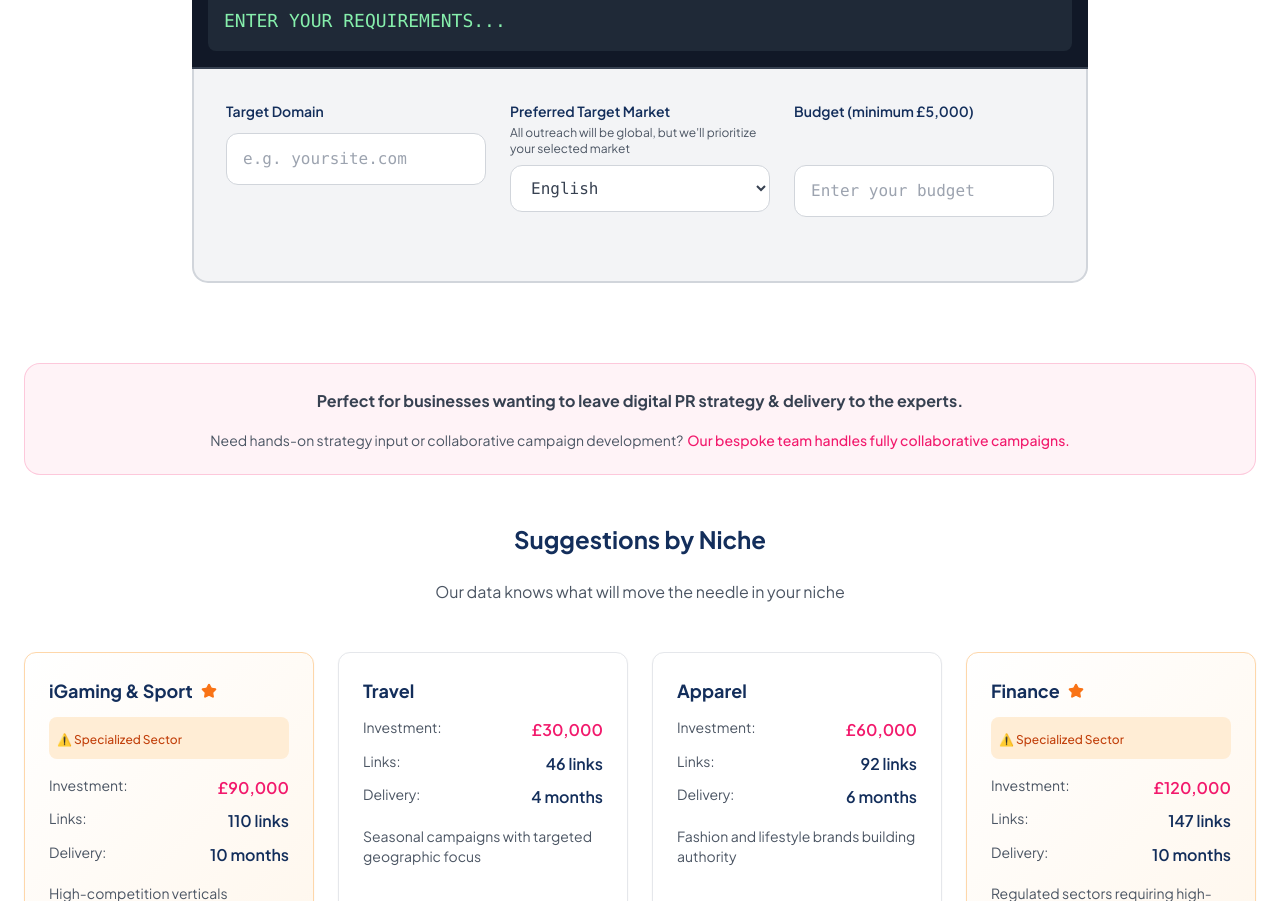
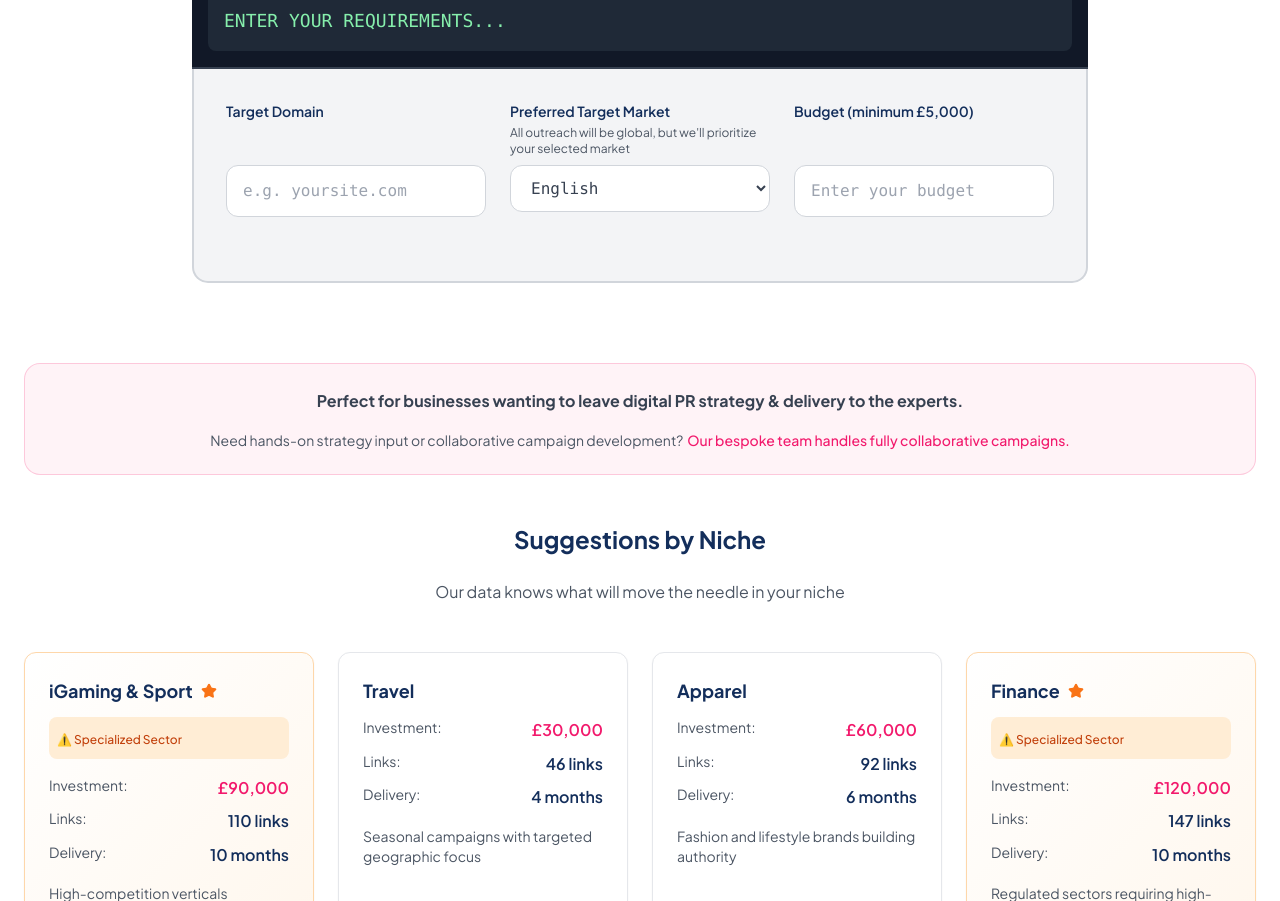
Before and after one commit to ZoCodes/reboot-authority-launchpad, a React (Vite) app: page / in a window 1280 px wide. Shown: the part 2260-3161 px from the top of the page. Built offline with nearby package versions, Linux system fonts and the light colour scheme.

Commit message:
Fix: Calculator form alignment issue
The target domain input field was still floating above the other fields in the calculator form. This commit addresses the issue by ensuring consistent vertical alignment of all form elements within the grid layout.

```diff
--- a/src/components/CalculatorForm.tsx
+++ b/src/components/CalculatorForm.tsx
@@ -1,3 +1,4 @@
+
 
 interface CalculatorFormProps {
   targetDomain: string;
@@ -19,9 +20,10 @@ const CalculatorForm = ({
   return (
     <div className="grid md:grid-cols-3 gap-6 mb-8">
       <div>
-        <label htmlFor="targetDomain" className="block text-sm font-semibold text-reboot-navy mb-3">
+        <label htmlFor="targetDomain" className="block text-sm font-semibold text-reboot-navy mb-1">
           Target Domain
         </label>
+        <div className="min-h-[2rem] mb-2"></div>
         <input
           type="text"
           id="targetDomain"
```
